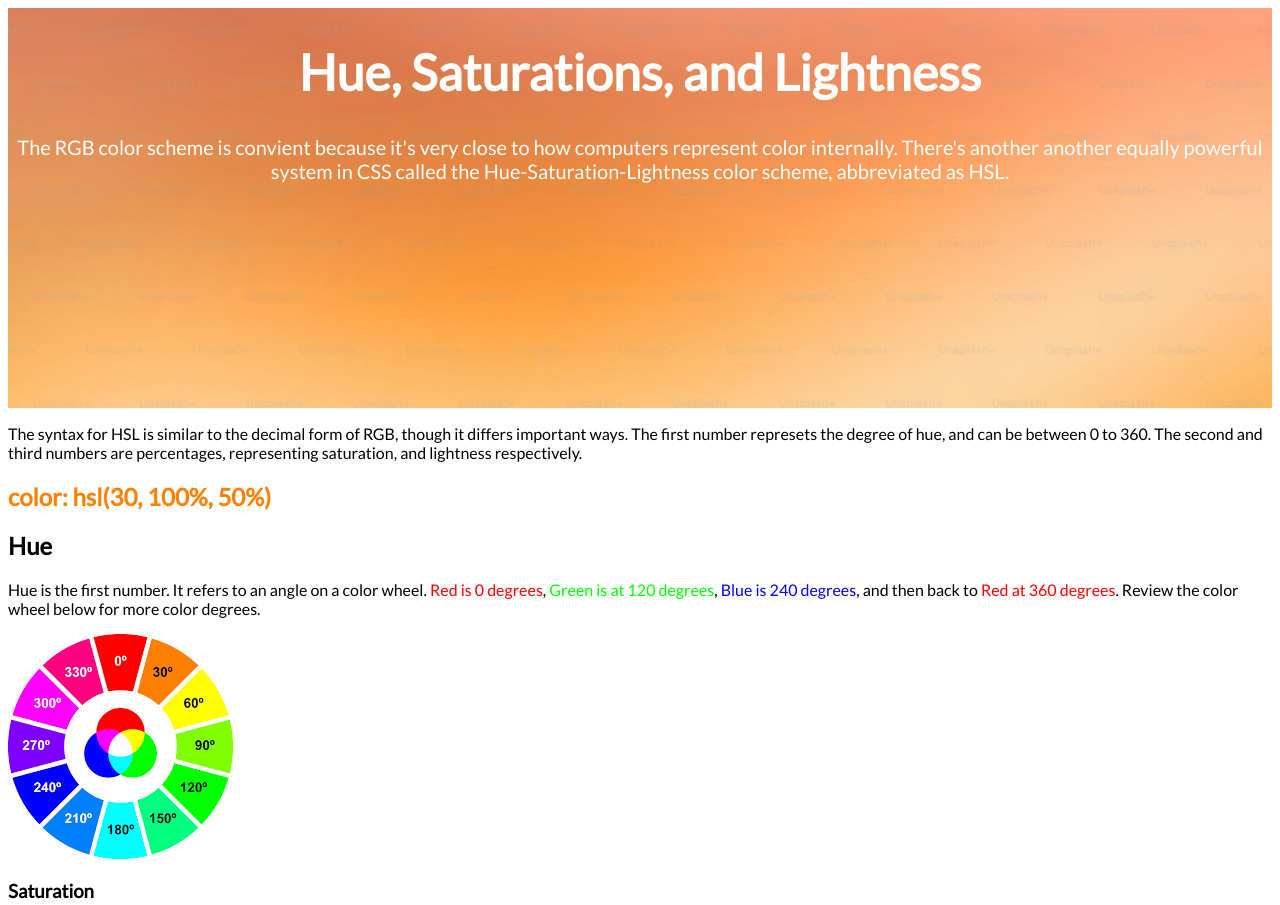
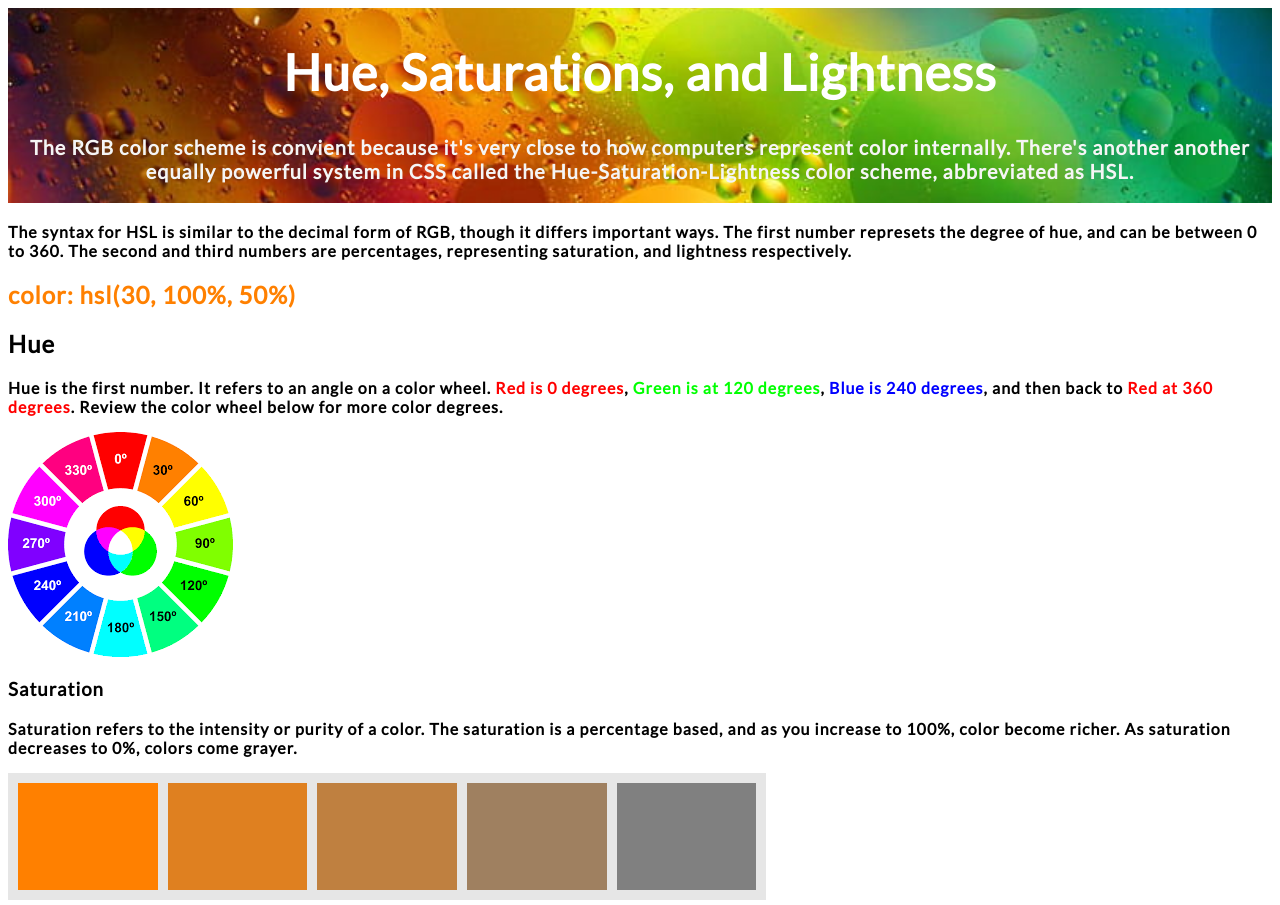
Before and after one commit to jjunglen/CheatSheet, a plain HTML site: page index.html in a window 1280 px wide. Shown: the top 905 px of the page. Drawn offline with Linux system fonts and the light colour scheme; files whose address does not match are found by name.

Commit message:
fixing css

```diff
--- a/index.html
+++ b/index.html
@@ -9,6 +9,7 @@
     </head>
     <body>
         <div class="header-container">
+            <img src="./resources/background.jpg">
             <h1 class="header">Hue, Saturations, and Lightness</h1>
             <p class="description">
                 The RGB color scheme is convient because it's very close to how computers represent color internally. There's another another equally powerful system in CSS called the <span class="hsl">Hue-Saturation-Lightness</span> color scheme, abbreviated as HSL.
--- a/resources/css/index.css
+++ b/resources/css/index.css
@@ -1,29 +1,44 @@
 * {
     font-family: Lato, serif;
+    letter-spacing: 1px;
+    font-weight: bold;
+}
+
+.header-container {
+    width: 100%;
+    display: inline-block;
+    position: relative;
+    overflow: hidden;
+    margin: 0px;
+}
+
+.header-container img {
+    position: absolute;
+    top: 0;
+    left: 0;
+    width: 100%;
+    height: 100%;
+    object-fit: cover;
+    z-index: -1;
 }
 
 h1 {
     text-align: center;
     font-size: 50px;
     color: white;
+    z-index: 1;
 }
 
 .description {
-    color: white;
+    color: whitesmoke;
     text-align: center;
     background-position: center;
     font-size: 20px;
+    z-index: 1;
 }
 
-.header-container {
-    width: 100%;
-    height: 400px;
-    background-size: cover;
-    background-position: center;
-    background-image: url('/Users/jpjunglen/Desktop/Projects Folder/CheatSheet/resources/prem.jpeg');
-    background-repeat: no-repeat;
-    overflow: auto;
-}
+/* Body */
+
 
 .example {
     color: hsl(30, 100%, 50%);
```
